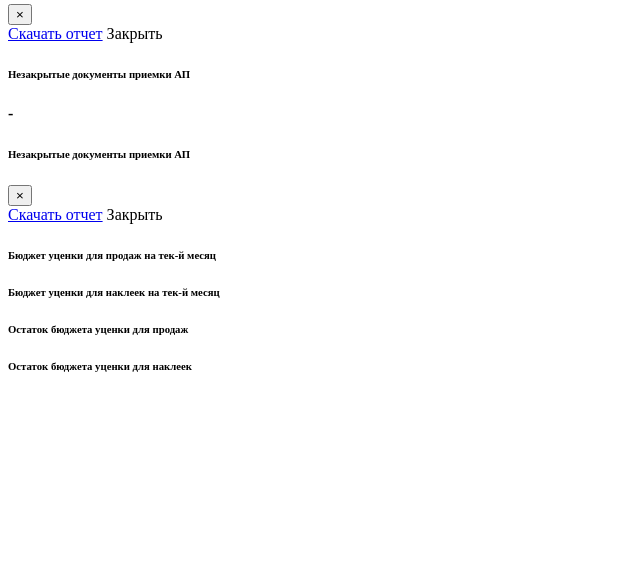
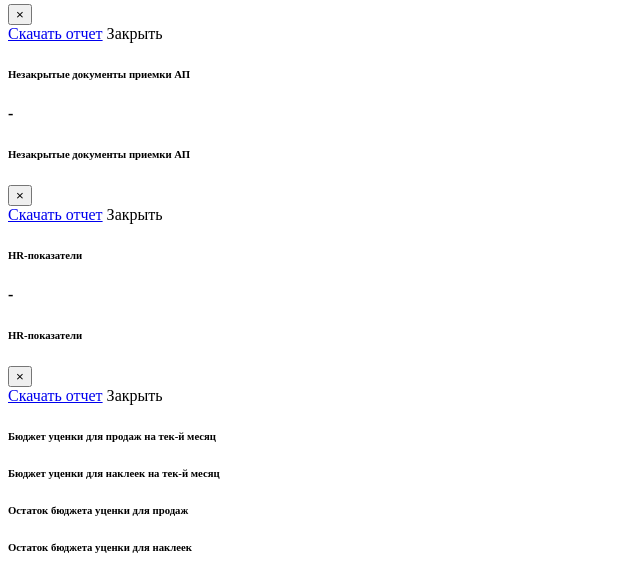
Before and after one commit to katekatics/dir_tcx_test, a Django app: template main/templates/main/dashboard/_business.html in a window 1280 px wide. Shown: the part 976-1554 px from the top of the page, without its empty margins (0-640 px from the left). Before the commit the page ends 1348 px from the top, so only its background shows below. Run offline with Django 3.2, Linux system fonts and the light colour scheme; the template is opened without the code that fills it, so the values that code supplies are empty.

Commit message:
Загрузчик

```diff
--- a/dir_dashboard/settings.py
+++ b/dir_dashboard/settings.py
@@ -117,6 +117,9 @@
 
 CSRF_COOKIE_NAME = 'tcx_token'
 SESSION_COOKIE_NAME = 'tcx_session'
+SESSION_EXPIRE_AT_BROWSER_CLOSE = True
+SESSION_COOKIE_AGE = 900
+# SESSION_SAVE_EVERY_REQUEST = True
 
 # Static files (CSS, JavaScript, Images)
 # https://docs.djangoproject.com/en/2.0/howto/static-files/
--- a/main/templates/main/dashboard/_business.html
+++ b/main/templates/main/dashboard/_business.html
@@ -280,9 +280,6 @@
                                     <small class="float-right" id="business_open_documents_footer_time" data-toggle="tooltip"
                             data-placement="right" data-original-title="Время последнего обновления блока"></small>
                                 </div>
-                                {% comment %} <div class="col-1 mb-0">
-                                    <div class="spinner-border spinner-border-sm mb-0 float-right" role="status"></div>
-                                </div> {% endcomment %}
                             </div>
                         </div>
                     </div>
@@ -331,9 +328,6 @@
                                     <small class="float-right" id="business_open_alcohol_documents_footer_time" data-toggle="tooltip"
                             data-placement="right" data-original-title="Время последнего обновления блока"></small>
                                 </div>
-                                {% comment %} <div class="col-1 mb-0">
-                                    <div class="spinner-border spinner-border-sm mb-0 float-right" role="status"></div>
-                                </div> {% endcomment %}
                             </div>
                         </div>
                     </div>
@@ -353,6 +347,54 @@
                             <div class="modal-footer">
                                 <a type="button" class="btn btn-primary text-white"
                                     href="{% url 'business_open_alcohol_documents_report' full_sap=full_sap %}"
+                                    target="_blank">Скачать
+                                    отчет</a>
+                                <a type="button" class="btn btn-secondary text-white" data-dismiss="modal">Закрыть</a>
+                            </div>
+                        </div>
+                    </div>
+                </div>
+
+
+                <!-- HR-показатели -->
+                <div class="col-xl-6 col-lg-6 col-md-12">
+                    <div class="card bg-dark text-white my-1" id="hr_indicators_theme">
+                        <div class="card-header" tabindex="0" data-html="true" data-toggle="tooltip"
+                            data-placement="right" data-original-title="HR-показатели">
+                            <h6 class="card-title text-center">HR-показатели</h6>
+                        </div>
+                        <div class="card-body" tabindex="0" data-toggle="modal"
+                            id="hr_indicators_body">
+                            <h4 class="card-text text-center" id="hr_indicators_body_text">-</h4>
+                        </div>
+                        <div class="card-footer">
+                            <div class="row text-center">
+                                <div class="col-6">
+                                    <small class="float-left" id="hr_indicators_footer_msg"></small>
+                                </div>
+                                <div class="col-6 mb-0">
+                                    <small class="float-right" id="hr_indicators_footer_time" data-toggle="tooltip"
+                            data-placement="right" data-original-title="Время последнего обновления блока"></small>
+                                </div>
+                            </div>
+                        </div>
+                    </div>
+                </div>
+                <div class="modal fade" id="hr_indicators_modal" tabindex="-1" role="dialog"
+                    aria-hidden="true">
+                    <div class="modal-dialog modal-dialog-scrollable" role="document">
+                        <div class="modal-content">
+                            <div class="modal-header">
+                                <h6 class="modal-title">HR-показатели</h6>
+                                <button type="button" class="close" data-dismiss="modal" aria-label="Close">
+                                    <span aria-hidden="true">&times;</span>
+                                </button>
+                            </div>
+                            <div class="modal-body" id="hr_indicators_modal_body">
+                            </div>
+                            <div class="modal-footer">
+                                <a type="button" class="btn btn-primary text-white"
+                                    href="{% url 'hr_indicators_report' full_sap=full_sap %}"
                                     target="_blank">Скачать
                                     отчет</a>
                                 <a type="button" class="btn btn-secondary text-white" data-dismiss="modal">Закрыть</a>
--- a/main/urls.py
+++ b/main/urls.py
@@ -38,6 +38,9 @@
     path('click_detect/<str:full_sap>/<str:click>/', views.click_detect, name='click_detect'),
     path('download_activity_log/', views.download_activity_log, name='download_activity_log'),
 
+    path('store/<str:full_sap>/hr_indicators_report/', views.hr_indicators_report, name='hr_indicators_report'),
+    path('store/<str:full_sap>/hr_indicators/', views.hr_indicators, name='hr_indicators'),
+
     path('store/<str:full_sap>/business_markdown/', views.business_markdown, name='business_markdown'),
 
     path('store/<str:full_sap>/business_write_offs/', views.business_write_offs, name='business_write_offs'),
@@ -64,7 +67,7 @@
 
     path('upload/file/', views.upload, name='upload'),
 
-    path('upload/download/', views.hr_indicators, name='hr_indicators'),
+    path('upload/download/', views.hr_indicators_original, name='hr_indicators_original'),
 
     path('logout/', views.do_logout, name='logout'),
 
```
Also changed, not shown: main/store_class.py (+7 -0 lines), main/views.py (+22 -1 lines).
